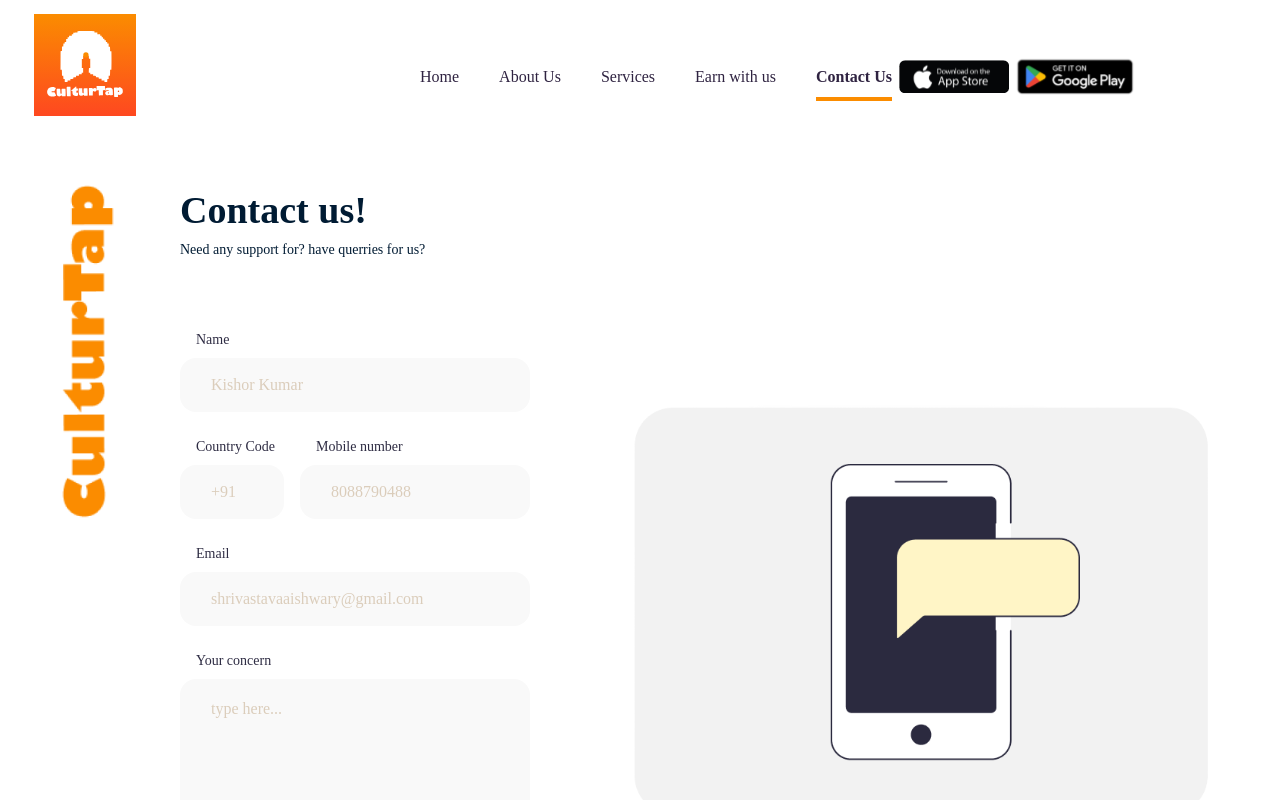
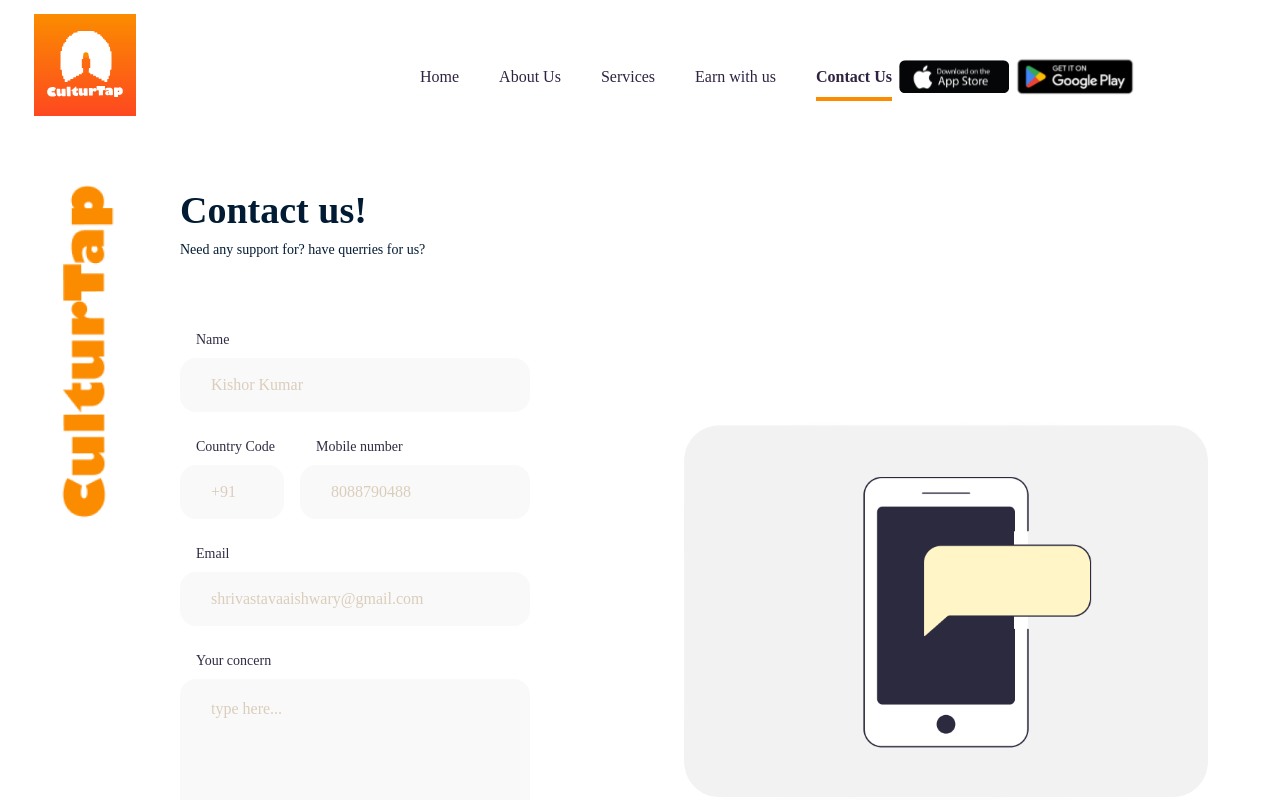
Before and after one commit to kumar-vivek-18/culturTap, a React (Create React App) app in the folder frontend/: page /contact in a window 1280 px wide. Shown: the top 800 px of the page. Built offline with nearby package versions, Linux system fonts and the light colour scheme.

Commit message:
modified

```diff
--- a/frontend/src/components/contacts/ContactElement.js
+++ b/frontend/src/components/contacts/ContactElement.js
@@ -69,7 +69,7 @@ const ContactElement = ({ details }) => {
                 <p className='text-[14px] text-[#001b33]'>{details.title}</p>
             </div>
 
-            <div className='md:mt-[69px] flex max-lg:flex-col-reverse max-lg:items-center md:gap-[100px]  '>
+            <div className='md:mt-[69px] flex max-lg:flex-col-reverse max-lg:items-center md:gap-[100px] lg:gap-[150px] '>
                 <form onSubmit={HandleSubmit} className='flex flex-col items-center gap-6 z-10'>
                     <div >
                         <p className='text-[14px] text-[#2e2c43] pl-4 pb-2'>Name</p>
```
